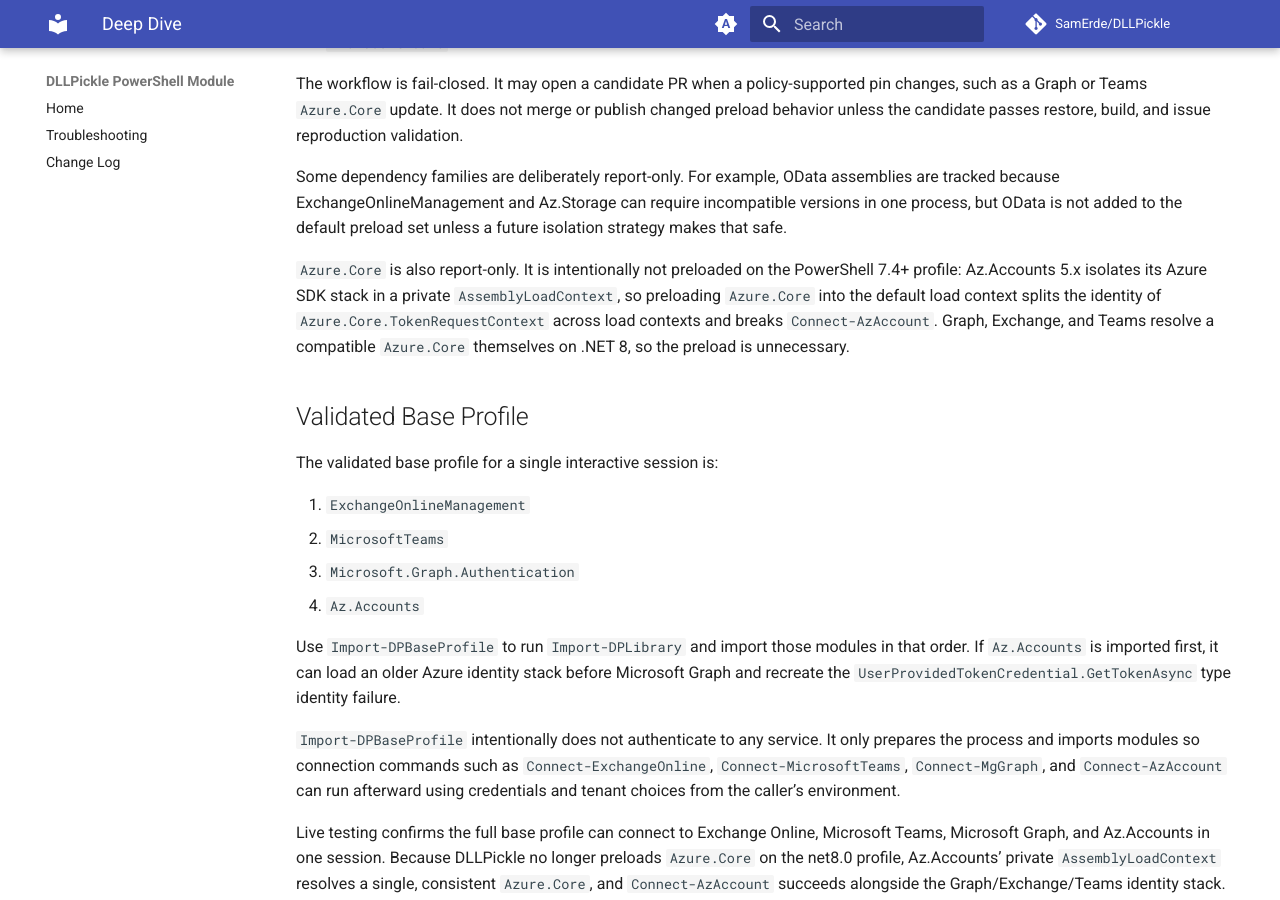
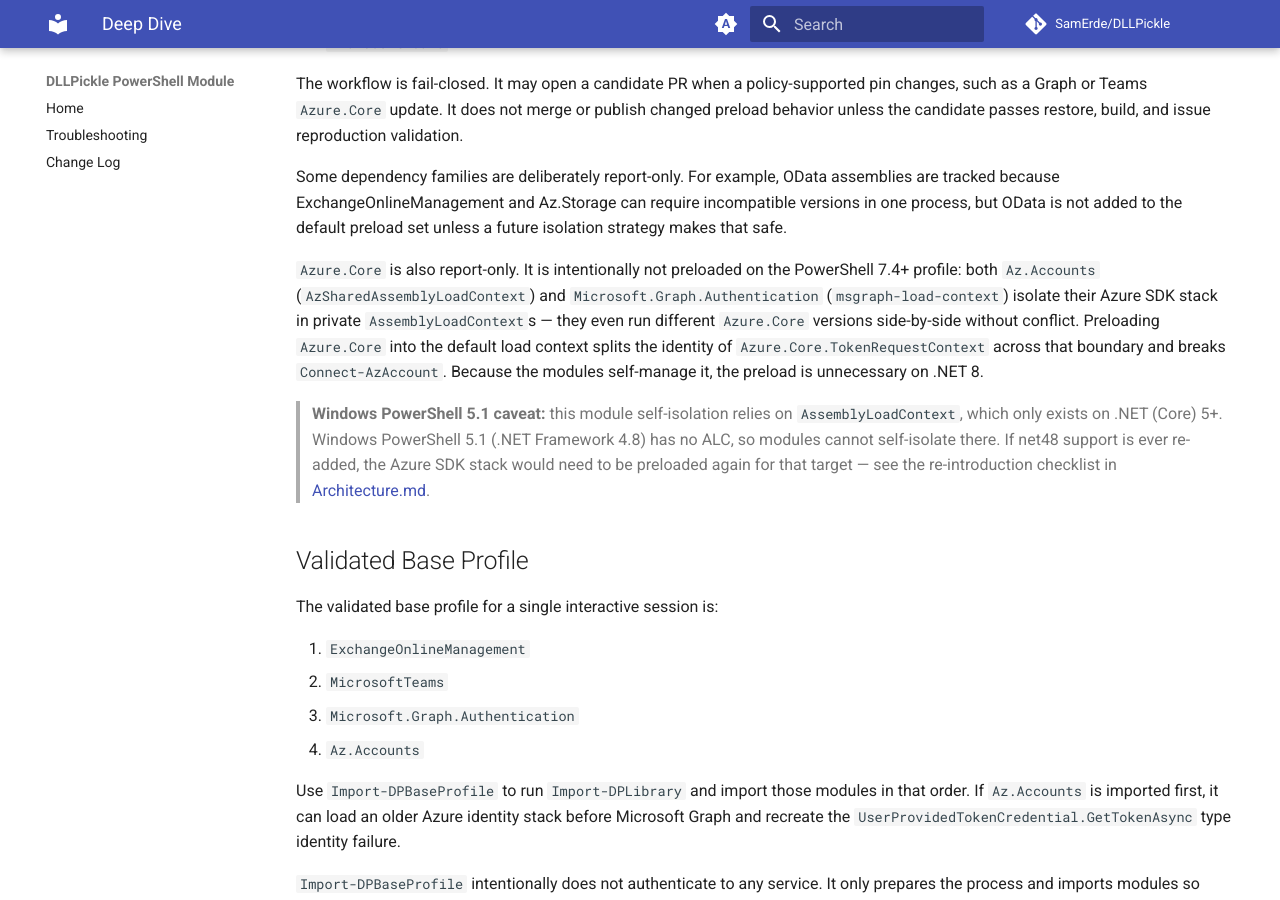
Before and after one commit to SamErde/DLLPickle, an MkDocs documentation site: the page built from docs/Deep-Dive.md, in a window 1280 px wide and 900 px high, scrolled down 1533 px. Built offline with MkDocs 1.6.1 and Material for MkDocs 9.7.7, drawn with Linux system fonts in a browser that asks for light colours; comment, search, counter and statistics services are not loaded.

Commit message:
docs: record ALC self-isolation findings + architecture blueprint
Runtime evidence (2026-05-31): both Az.Accounts (AzSharedAssemblyLoadContext) and Microsoft.Graph.Authentication (msgraph-load-context) self-isolate their Azure SDK stack and run different Azure.Core versions side-by-side. Implication: on PS 7.4+ DLLPickle should NOT preload the Azure SDK stack (block) and its scope reduces to the MSAL/IdentityModel preload for default-ALC consumers (EXO/Teams).

Adds docs/Architecture.md (durable, agent-oriented blueprint: runtime model, preload taxonomy, component/source-of-truth maps, invariants+gates, workstream conventions). Records the findings in the design spec. Updates Deep-Dive.md. IMPORTANT caveat captured everywhere: this self-isolation needs AssemblyLoadContext, which Windows PowerShell 5.1 (.NET Framework 4.8) lacks - so re-adding net48 support would require preloading the Azure SDK stack again, conditionally per-TFM (#183-style). Full re-introduction checklist in Architecture.md section 9.

Co-Authored-By: Claude Opus 4.8 <noreply@anthropic.com>

```diff
--- a/docs/Deep-Dive.md
+++ b/docs/Deep-Dive.md
@@ -77,11 +77,20 @@ require incompatible versions in one process, but OData is not added to the
 default preload set unless a future isolation strategy makes that safe.
 
 `Azure.Core` is also report-only. It is intentionally not preloaded on the
-PowerShell 7.4+ profile: Az.Accounts 5.x isolates its Azure SDK stack in a
-private `AssemblyLoadContext`, so preloading `Azure.Core` into the default load
-context splits the identity of `Azure.Core.TokenRequestContext` across load
-contexts and breaks `Connect-AzAccount`. Graph, Exchange, and Teams resolve a
-compatible `Azure.Core` themselves on .NET 8, so the preload is unnecessary.
+PowerShell 7.4+ profile: both `Az.Accounts` (`AzSharedAssemblyLoadContext`) and
+`Microsoft.Graph.Authentication` (`msgraph-load-context`) isolate their Azure SDK
+stack in private `AssemblyLoadContext`s — they even run different `Azure.Core`
+versions side-by-side without conflict. Preloading `Azure.Core` into the default
+load context splits the identity of `Azure.Core.TokenRequestContext` across that
+boundary and breaks `Connect-AzAccount`. Because the modules self-manage it, the
+preload is unnecessary on .NET 8.
+
+> **Windows PowerShell 5.1 caveat:** this module self-isolation relies on
+> `AssemblyLoadContext`, which only exists on .NET (Core) 5+. Windows PowerShell
+> 5.1 (.NET Framework 4.8) has no ALC, so modules cannot self-isolate there. If
+> net48 support is ever re-added, the Azure SDK stack would need to be preloaded
+> again for that target — see the re-introduction checklist in
+> [Architecture.md](Architecture.md).
 
 ## Validated Base Profile
 
```
Also changed, not shown: docs/Architecture.md (added, +121 -0 lines), docs/superpowers/specs/2026-05-31-dll-needs-analysis-design.md (+12 -0 lines).
